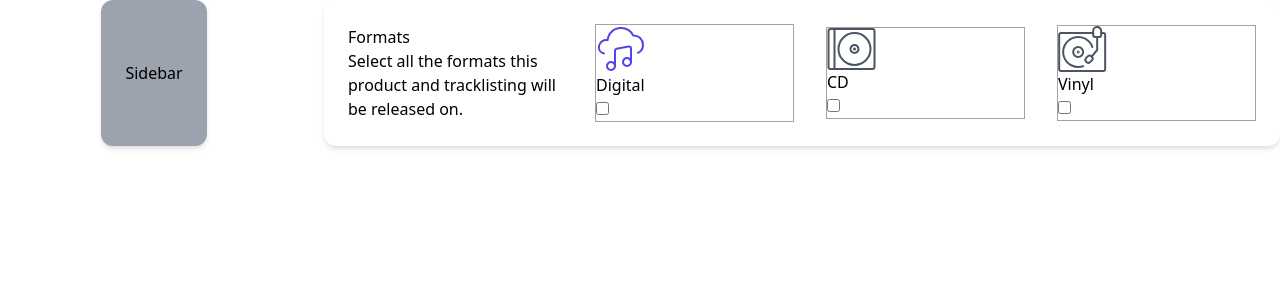
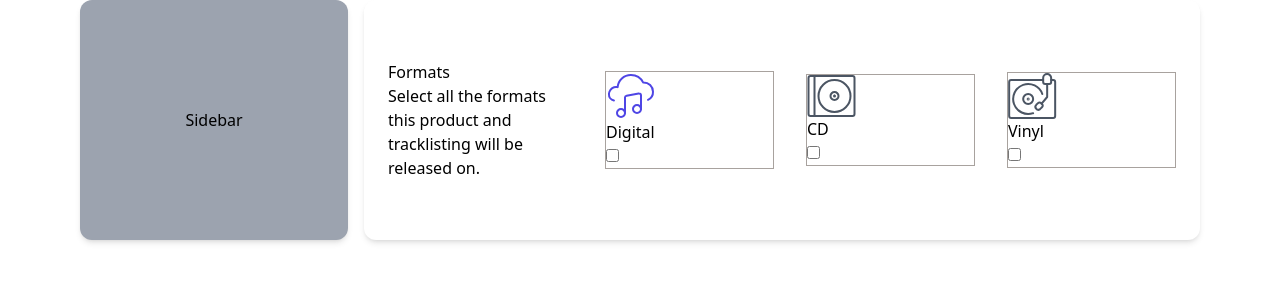
Before and after one commit to manziEric/music-app, a React (Create React App) app: page / in a window 1280 px wide. Shown: the top 300 px of the page. Built offline with nearby package versions, Linux system fonts and the light colour scheme.

Commit message:
update: add tailwind styling

```diff
--- a/src/App.tsx
+++ b/src/App.tsx
@@ -10,7 +10,7 @@ import iconsArray from 'utils/icons';
 
 function App() {
   return (
-    <div className="grid grid-cols-4 gap-4">
+    <div className="grid grid-cols-4 gap-4 ml-20 mr-20 ">
       <Sidebar />
       <InputHandler>
         <Text />
--- a/src/components/Sidebar/Sidebar.tsx
+++ b/src/components/Sidebar/Sidebar.tsx
@@ -1,6 +1,6 @@
 function Sidebar() {
   return (
-    <div className="p-6  mx-auto bg-gray-400 rounded-xl shadow-md flex col-span-1 items-center space-x-4">
+    <div className="p-6 w-full min-h-60  mx-auto bg-gray-400 rounded-xl shadow-md flex justify-center col-span-1 items-center space-x-4">
       Sidebar
     </div>
   );
```
